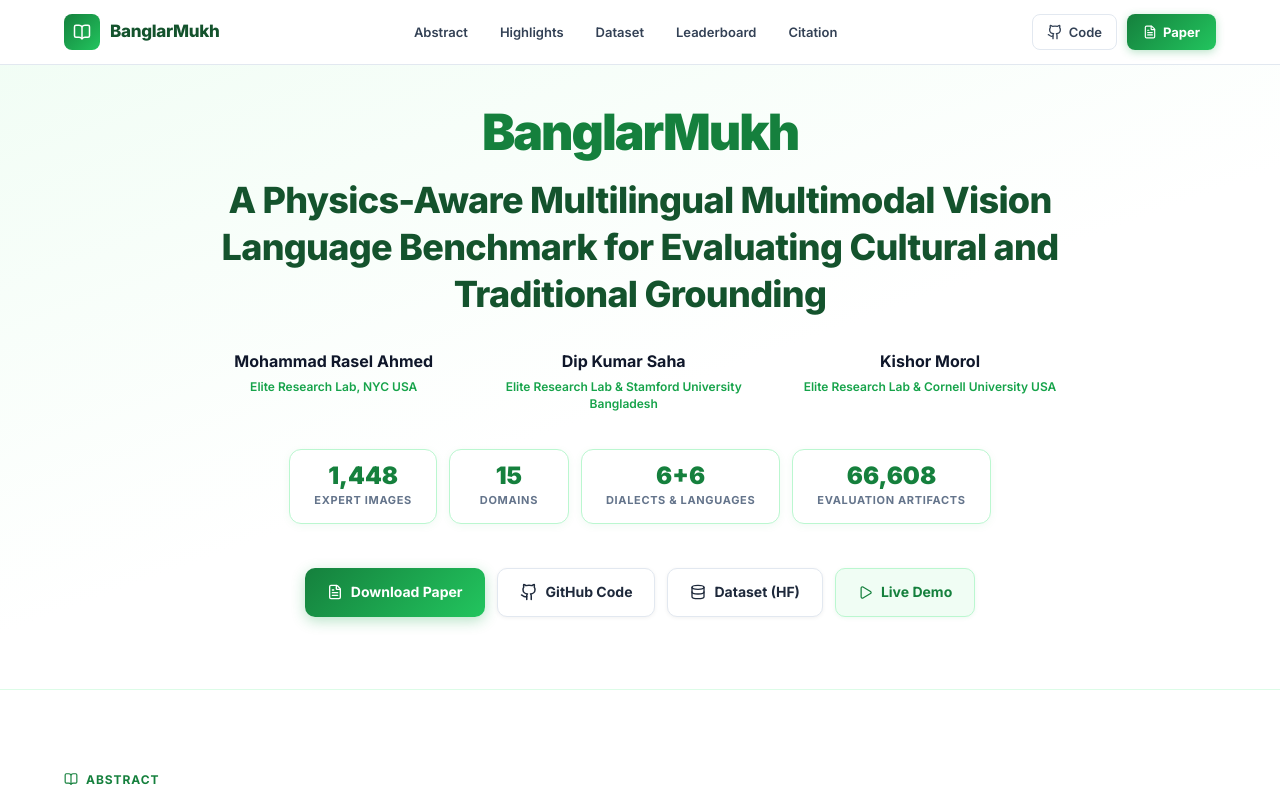
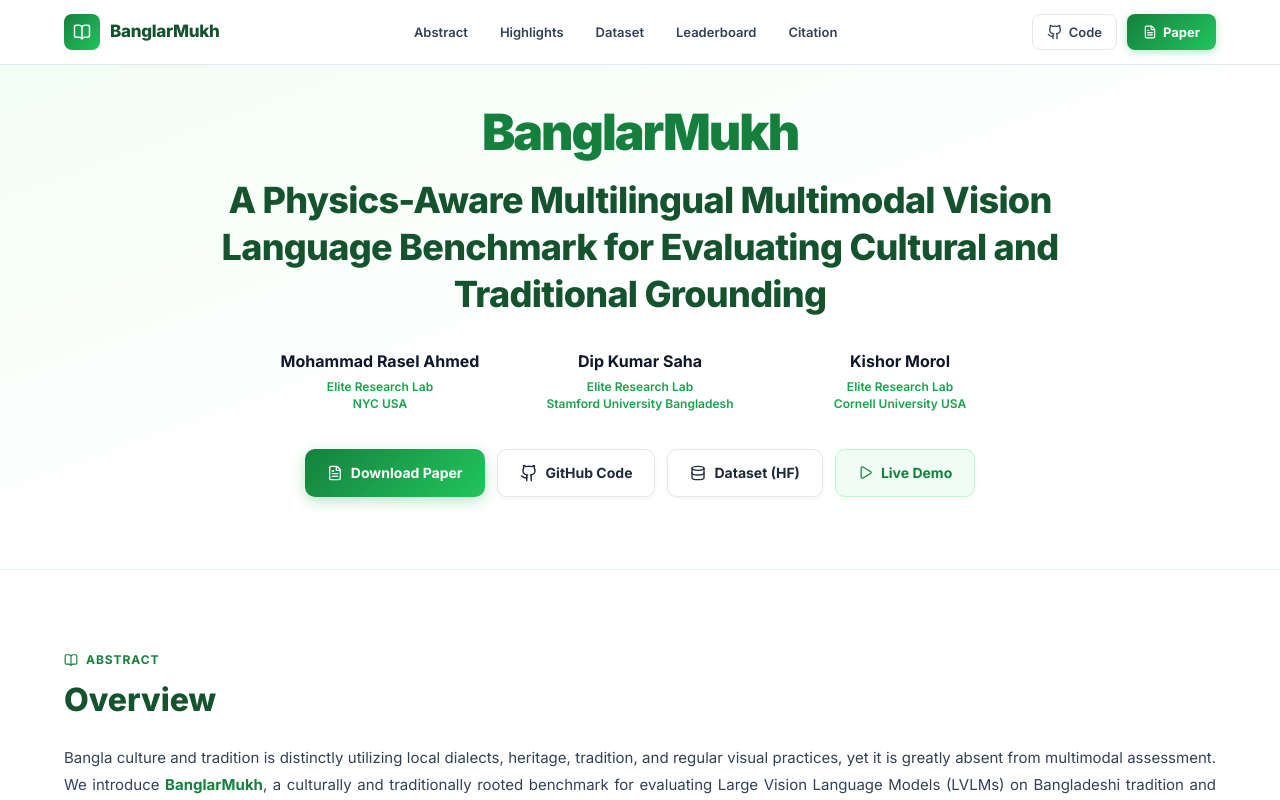
Before and after one commit to rasel1510/Project_website, a Next.js app: page / in a window 1280 px wide. Shown: the top 800 px of the page. Built offline with nearby package versions, Linux system fonts and the light colour scheme.

Commit message:
authors updated

```diff
--- a/src/components/Hero.tsx
+++ b/src/components/Hero.tsx
@@ -10,17 +10,11 @@
 );
 
 const authors = [
-  { name: "Mohammad Rasel Ahmed", affil: "Elite Research Lab, NYC USA" },
-  { name: "Dip Kumar Saha", affil: "Elite Research Lab & Stamford University Bangladesh" },
-  { name: "Kishor Morol", affil: "Elite Research Lab & Cornell University USA" },
+  { name: "Mohammad Rasel Ahmed", affils: ["Elite Research Lab", "NYC USA"] },
+  { name: "Dip Kumar Saha", affils: ["Elite Research Lab", "Stamford University Bangladesh"] },
+  { name: "Kishor Morol", affils: ["Elite Research Lab", "Cornell University USA"] },
 ];
 
-const stats = [
-  { val: "1,448", label: "Expert Images" },
-  { val: "15", label: "Domains" },
-  { val: "6+6", label: "Dialects & Languages" },
-  { val: "66,608", label: "Evaluation Artifacts" },
-];
 
 export default function Hero() {
   return (
@@ -37,21 +31,15 @@
         <div style={{ display: "flex", flexWrap: "wrap", justifyContent: "center", gap: "20px 40px", marginBottom: 36 }}>
           {authors.map((auth, i) => (
             <div key={i} style={{ textAlign: "center", minWidth: 220 }}>
-              <div style={{ fontSize: 16, fontWeight: 700, color: "#0f172a" }}>{auth.name}</div>
-              <div style={{ fontSize: 12, color: "#16a34a", fontWeight: 600, marginTop: 4, maxWidth: 280, marginLeft: "auto", marginRight: "auto", lineHeight: 1.4 }}>{auth.affil}</div>
+              <div style={{ fontSize: 16, fontWeight: 700, color: "#0f172a", marginBottom: 4 }}>{auth.name}</div>
+              {auth.affils.map((aff, idx) => (
+                <div key={idx} style={{ fontSize: 12, color: "#16a34a", fontWeight: 600, maxWidth: 280, marginLeft: "auto", marginRight: "auto", lineHeight: 1.4 }}>{aff}</div>
+              ))}
             </div>
           ))}
         </div>
 
-        {/* Stats row */}
-        <div style={{ display: "flex", flexWrap: "wrap", gap: 12, justifyContent: "center", marginBottom: 44 }}>
-          {stats.map(s => (
-            <div key={s.label} style={{ background: "#ffffff", border: "1px solid #bbf7d0", borderRadius: 12, padding: "14px 24px", minWidth: 120, boxShadow: "0 2px 8px rgba(22,163,74,0.06)" }}>
-              <div style={{ fontSize: 24, fontWeight: 900, color: "#15803d", lineHeight: 1 }}>{s.val}</div>
-              <div style={{ fontSize: 11, fontWeight: 700, color: "#64748b", textTransform: "uppercase", letterSpacing: "0.06em", marginTop: 4 }}>{s.label}</div>
-            </div>
-          ))}
-        </div>
+
 
 
 
```
